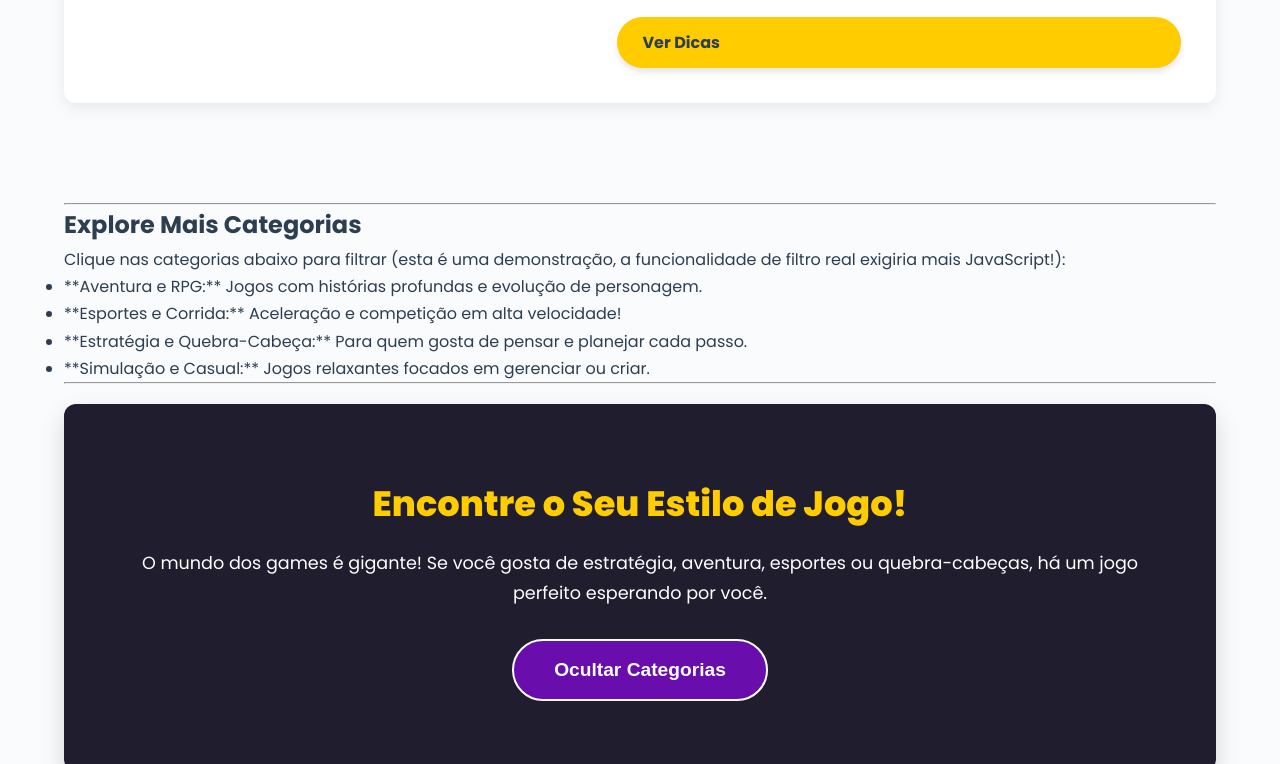
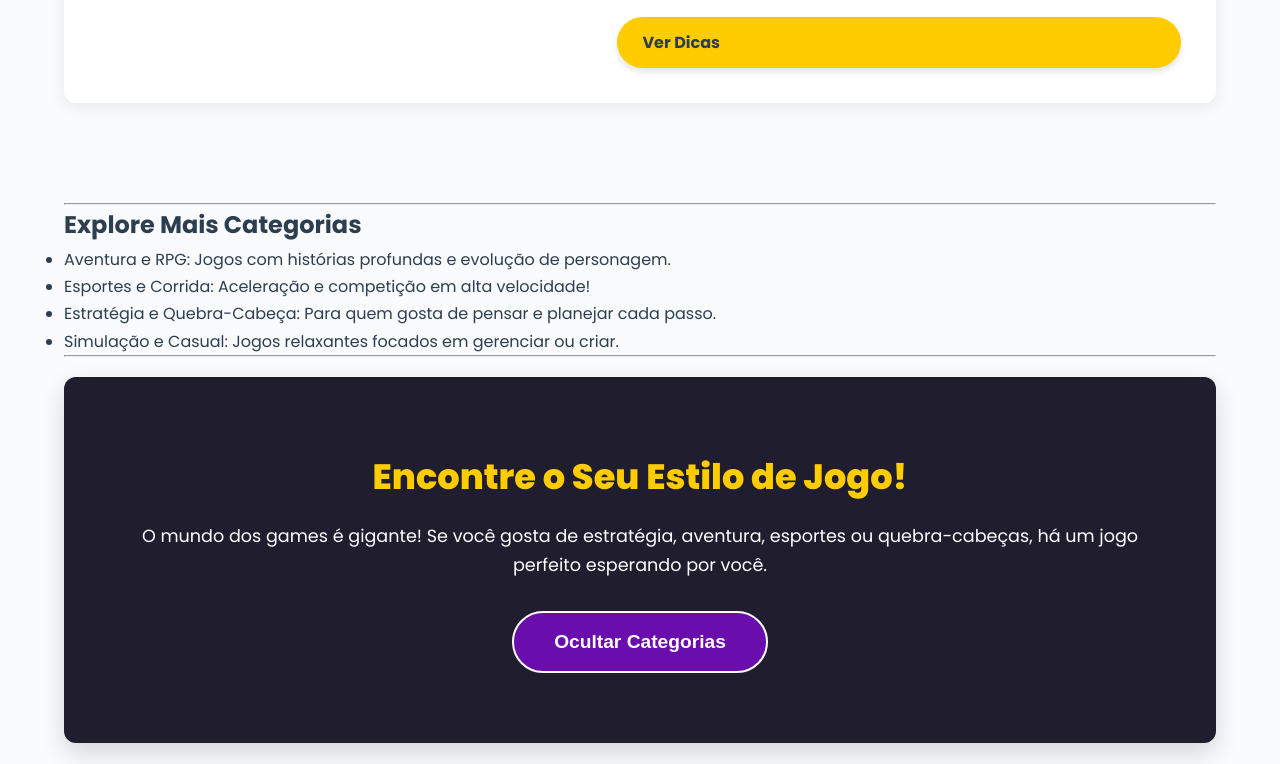
Before and after one commit to kettlyn123/sites-, a plain HTML site: page index.html in a window 1280 px wide. Both pictures are taken after a click on the button "Explore Mais Categorias". Shown: the part 2930-3694 px from the top of the page. Drawn offline with Linux system fonts and the light colour scheme.

Commit message:
Update index.html

```diff
--- a/index.html
+++ b/index.html
@@ -137,12 +137,11 @@
 
         <section class="hidden" id="categories-section">
             <h2>Explore Mais Categorias</h2>
-            <p>Clique nas categorias abaixo para filtrar (esta é uma demonstração, a funcionalidade de filtro real exigiria mais JavaScript!):</p>
             <ul>
-                <li>**Aventura e RPG:** Jogos com histórias profundas e evolução de personagem.</li>
-                <li>**Esportes e Corrida:** Aceleração e competição em alta velocidade!</li>
-                <li>**Estratégia e Quebra-Cabeça:** Para quem gosta de pensar e planejar cada passo.</li>
-                <li>**Simulação e Casual:** Jogos relaxantes focados em gerenciar ou criar.</li>
+                <li>Aventura e RPG: Jogos com histórias profundas e evolução de personagem.</li>
+                <li>Esportes e Corrida: Aceleração e competição em alta velocidade!</li>
+                <li>Estratégia e Quebra-Cabeça: Para quem gosta de pensar e planejar cada passo.</li>
+                <li>Simulação e Casual: Jogos relaxantes focados em gerenciar ou criar.</li>
             </ul>
         </section>
 
```
